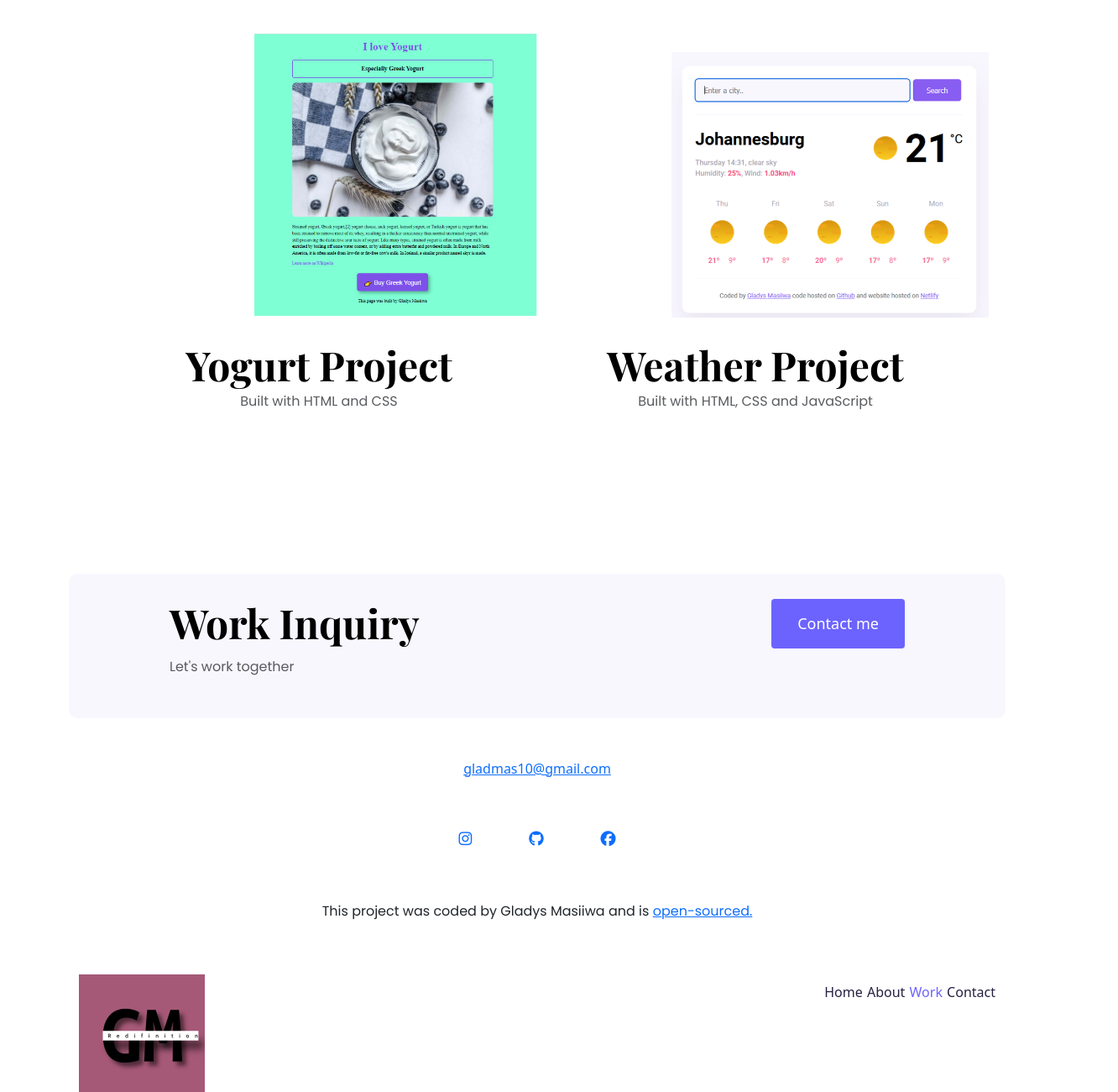
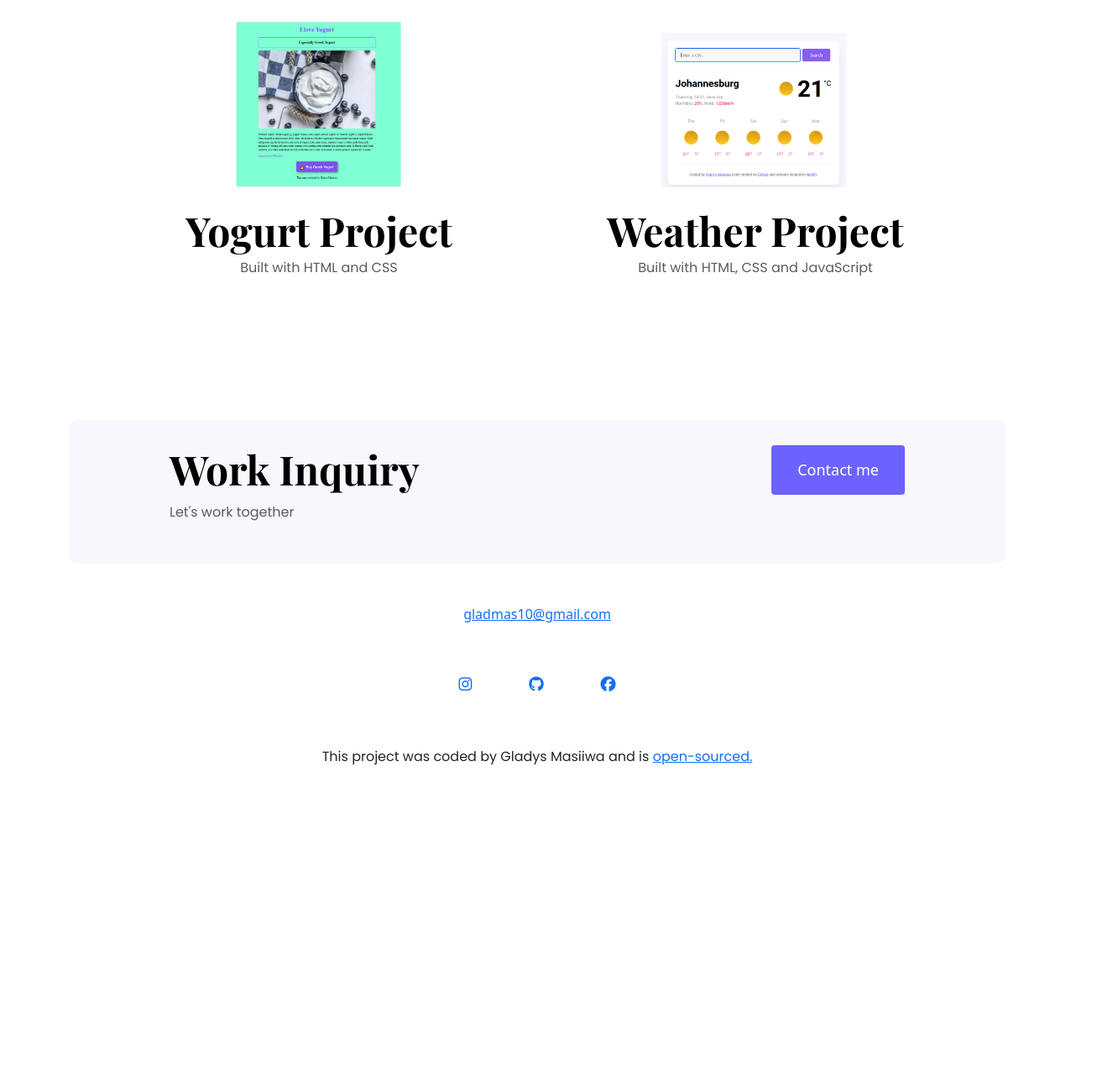
Before and after one commit to Gltech2020/portfolio2, a plain HTML site: page work.html in a window 1280 px wide. Shown: the part 441-1741 px from the top of the page at 84% size, 1332 px wide, since content can reach past the window. After the commit the page ends 1417 px from the top, so only its background shows below. Drawn offline with nearby package versions, Linux system fonts and the light colour scheme; a web font is replaced by a local one.

Commit message:
Updated the responsiveness of the pages

```diff
--- a/styles/portfolio.css
+++ b/styles/portfolio.css
@@ -111,8 +111,11 @@ content p {
 }
 
 .img-fluid {
-    max-width: 680px;
-    max-height: 2500px;
+    display: block;
+    margin-left: auto;
+    margin-right: auto;
+    width: 80%;
+
 }
 
 .logo {
--- a/work.html
+++ b/work.html
@@ -59,123 +59,13 @@
                 <h1 class="mb-5">Take a look at what I've been working on!</h1>
 
                 <div class="row">
-                    <div class="col-6 mb-4">
+                    <div class="col-md-6">
                         <img src=" images/yogurt-app.png" class="img-fluid mb-3" alt="Yogurt project preview">
                         <h3 class="text-center m-0"> Yogurt Project</h3>
                         <p class="text-center text-muted"> Built with HTML and CSS</p>
 
                     </div>
-                    <div class="col-6 mb-4">
-                        <img src=" images/weather-app.png" class="img-fluid mb-3" alt="Weather app preview">
-                        <h3 class="text-center m-0"> Weather Project</h3>
-                        <p class="text-center text-muted"> Built with HTML, CSS and JavaScript</p>
-
-                    </div>
-
-                </div>
-            </div>
-        </div>
-        <footer>
-            <div class="contact-box justify-content-between mb-5 d-none d-md-flex">
-                <div>
-                    <h3> Work Inquiry</h3>
-                    <p class="text-muted">Let's work together</p>
-                </div>
-                <div>
-                    <a href="/contact.html" class="btn btn-branding" title="Contact Gladys"> Contact me</a>
-                    <!-- text-muted gives it opacity make it lighter -->
-                </div>
-            </div>
-            <div class="d-flex justify-content-center mb-5">
-                <a href="mailto:gladmas10@gmail.com" class="email-link" title="Email Gladys"> gladmas10@gmail.com</a>
-            </div>
-            <div class="social-links d-flex justify-content-center">
-                <a href="https://www.instagram.com/gladys.masiiwa" target="_blank"><i
-                        class="fa-brands fa-instagram"></i></a>
-                <a href="https://www.github.com/Gltech2020" target="_blank" title="GitHub Profile"><i
-                        class="fa-brands fa-github"></i></a>
-                <a href="https://www.facebook.com/gladys.masiiwa" target="_blank" title="Facebook Profile"><i
-                        class="fa-brands fa-facebook"></i></a>
-
-            </div>
-            <!-- get the code for icons from font awesome. Google it -->
-            <p class="text-center mt-5">
-                This project was coded by Gladys Masiiwa and is
-                <a href="https://github.com/Gltech2020" target="_blank">open-sourced.</a>
-
-            </p>
-
-        </footer>
-</body>
-
-</html><!DOCTYPE html>
-<html lang="en">
-
-<head>
-    <meta charset="UTF-8">
-    <!-- add Bootstrap -->
-
-    <link href="https://cdn.jsdelivr.net/npm/bootstrap@5.3.3/dist/css/bootstrap.min.css" rel="stylesheet"
-        integrity="sha384-QWTKZyjpPEjISv5WaRU9OFeRpok6YctnYmDr5pNlyT2bRjXh0JMhjY6hW+ALEwIH" crossorigin="anonymous">
-
-    <script src="https://cdn.jsdelivr.net/npm/bootstrap@5.3.3/dist/js/bootstrap.bundle.min.js"
-        integrity="sha384-YvpcrYf0tY3lHB60NNkmXc5s9fDVZLESaAA55NDzOxhy9GkcIdslK1eN7N6jIeHz"
-        crossorigin="anonymous"></script>
-    <!-- add Font awesome for creating icons like Instagram -->
-    <script src="https://kit.fontawesome.com/1f2e3d5756.js" crossorigin="anonymous"></script>
-    <!-- add Google fonts css -->
-    <link rel="preconnect" href="https://fonts.googleapis.com">
-    <link rel="preconnect" href="https://fonts.gstatic.com" crossorigin>
-    <link
-        href="https://fonts.googleapis.com/css2?family=Playfair+Display:ital,wght@0,400..900;1,400..900&family=Poppins:wght@400;500;700;800&display=swap"
-        rel="stylesheet">
-    <!-- link to css -->
-    <link rel="stylesheet" href="styles/portfolio.css">
-    <meta name="viewport" content="width=device-width, initial-scale=1.0">
-    <meta name="description"
-        content="View Gladys' work. Gladys is a professionally trained front-end engineer based in South Africa. She can
-            work on projects using HTML, CSS and JavaScript. She is highly proficient in creating forms, apps and websites. ">
-    <title>About Gladys Masiiwa </title>
-</head>
-
-<body>
-    <div class="container"> <!-- wrap with div container so you target the given attributes inside -->
-        <nav class="d-flex justify-content-between">
-            <a href="/" title="Homepage">
-                <img src="images/gladys-logo.png" class="logo d-none d-md-block" alt="Gladys logo" /> </a>
-            <!-- make it a class so you can target it in css -- d-none make the logo dissappear on smaller devices-->
-
-
-            <ul>
-                <li>
-
-                    <a href="/" title="Homepage"> Home </a>
-                </li>
-
-                <li>
-                    <a href="/about.html" title="About Gladys">About</a>
-                </li>
-                <li class="active"><a href="/work.html" title="Gladys' work">Work</a>
-                </li>
-                <li><a href="/contact.html" title="Contact Gladys">Contact</a>
-                </li>
-            </ul>
-        </nav>
-        <!-- use div to target a section. Give it a class to target it in css -->
-        <div class="content-container container">
-
-            <div class="content">
-
-                <h1 class="mb-5">Take a look at what I've been working on!</h1>
-
-                <div class="row">
-                    <div class="col-6 mb-4">
-                        <img src=" images/yogurt-app.png" class="img-fluid mb-3" alt="Yogurt project preview">
-                        <h3 class="text-center m-0"> Yogurt Project</h3>
-                        <p class="text-center text-muted"> Built with HTML and CSS</p>
-
-                    </div>
-                    <div class="col-6 mb-4">
+                    <div class="col-md-6">
                         <img src=" images/weather-app.png" class="img-fluid mb-3" alt="Weather app preview">
                         <h3 class="text-center m-0"> Weather Project</h3>
                         <p class="text-center text-muted"> Built with HTML, CSS and JavaScript</p>
```
Also changed, not shown: index.html (+2 -2 lines).
